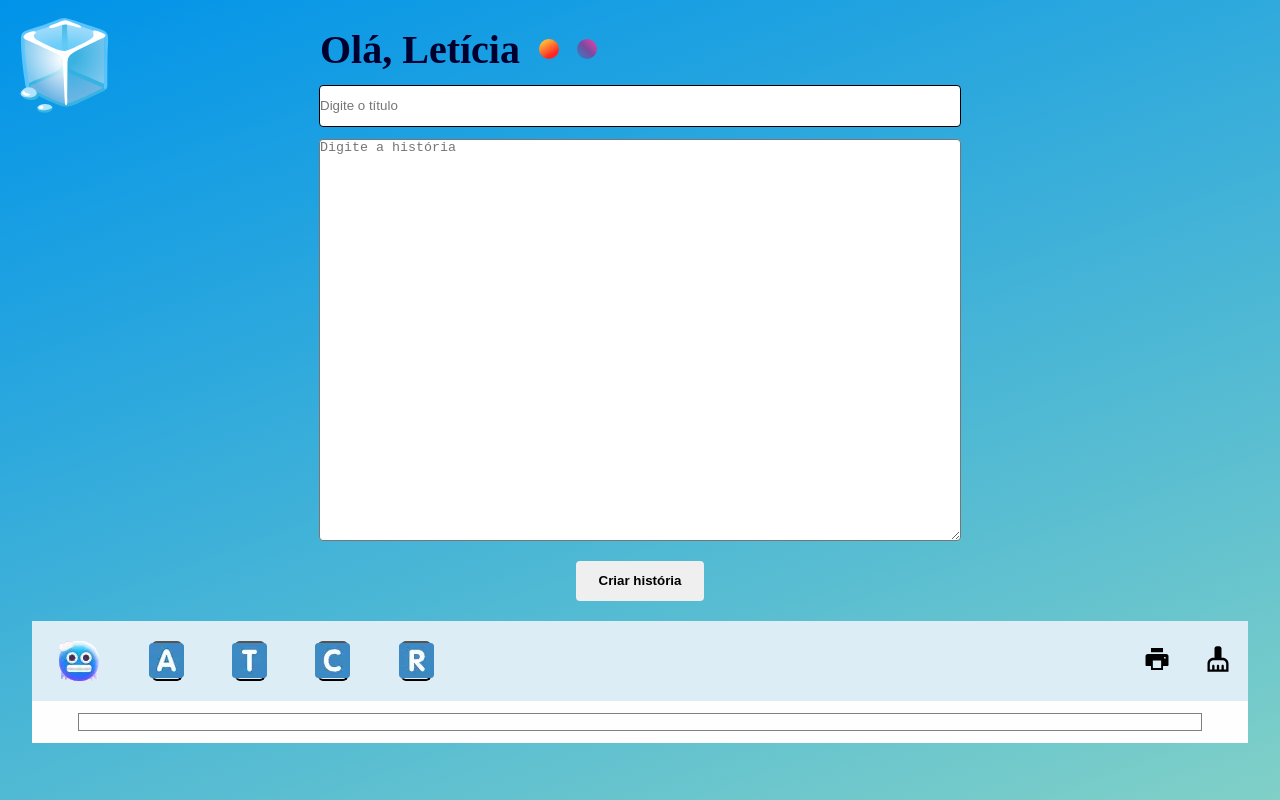
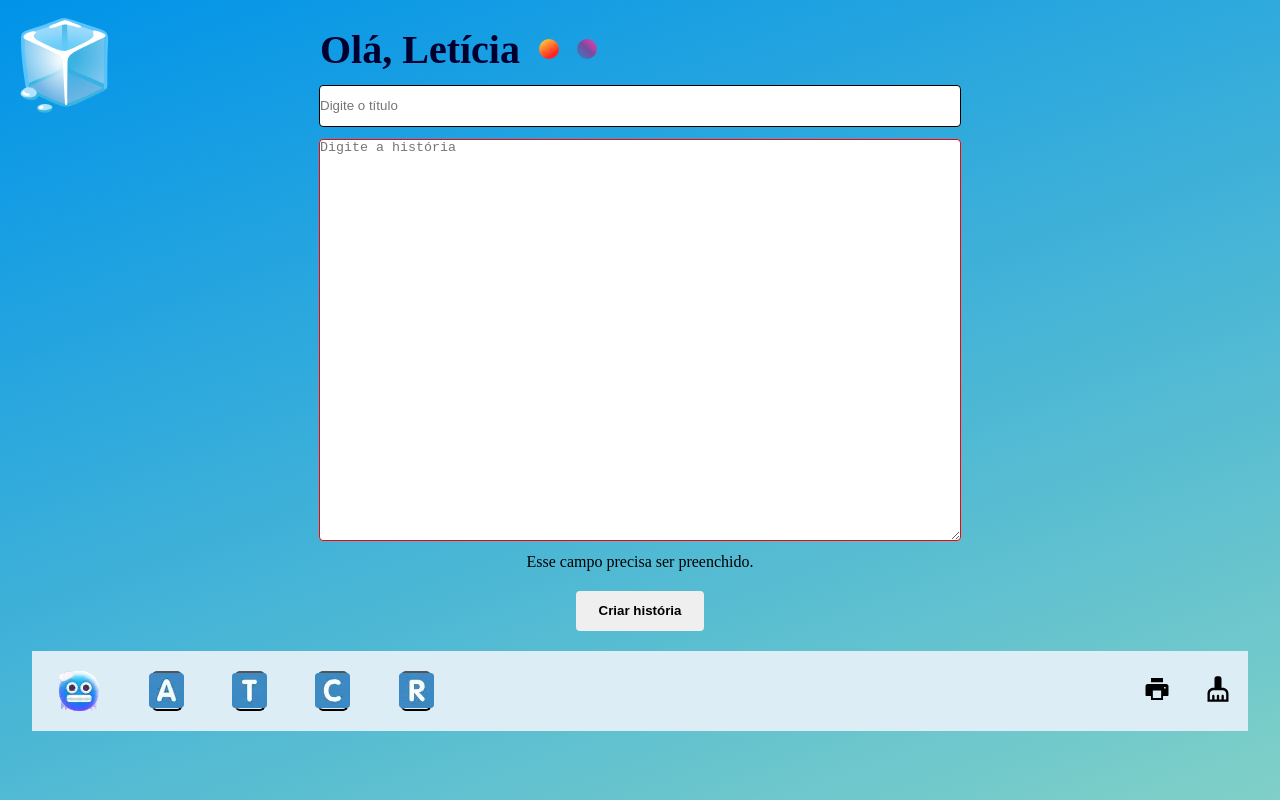
Before and after one commit to FilipeSall/story-teller-print-generator, a React (Vite) app: page / in a window 1280 px wide. Both pictures are taken after a click on the button "Criar história". Built offline with nearby package versions, Linux system fonts and the light colour scheme.

Commit message:
acrescentando mensagem de erro

```diff
--- a/src/App.css
+++ b/src/App.css
@@ -45,7 +45,6 @@
 .theme_cold {
   background-color: #0093E9;
   background-image: linear-gradient(160deg, #0093E9 0%, #80D0C7 100%);
-
 }
 
 .main_container>input {
@@ -84,19 +83,19 @@
   background-color: #fefefe;
 }
 
-.arial_font{
+.arial_font {
   font-family: Arial, Helvetica, sans-serif;
 }
 
-.times_font{
+.times_font {
   font-family: 'Times New Roman', Times, serif;
 }
 
-.courier_font{
+.courier_font {
   font-family: cursive;
 }
 
-.roboto_font{
+.roboto_font {
   font-family: 'Open Sans', sans-serif;
 }
 
@@ -106,14 +105,14 @@
   justify-content: space-between;
 }
 
-.print_container-font--wrapper{
+.print_container-font--wrapper {
   display: flex;
   width: 35%;
   align-items: center;
   justify-content: space-around;
 }
 
-.print_container-button--wrapper{
+.print_container-button--wrapper {
   display: flex;
   width: 10%;
   align-items: center;
@@ -128,7 +127,7 @@
   background-color: #f9d4b7;
 }
 
-.print_container-button{
+.print_container-button {
   border: none;
   width: 100%;
   height: 10vh;
@@ -141,7 +140,7 @@
   animation: showSlowly .5s forwards;
   margin: 12px;
   padding: 8px 14px;
-  border: 1px solid grey;
+  border: 1px solid rgb(82, 82, 82);
 }
 
 .story_text {
@@ -150,6 +149,11 @@
 
 .story_title {
   font-size: 2.7rem;
+}
+
+.error {
+  animation: shake 0.5s ease-in-out;
+  border: 1px solid red;
 }
 
 /* svgs */
@@ -170,6 +174,29 @@
   }
 }
 
+@keyframes shake {
+
+  0%,
+  100% {
+    transform: translateX(0);
+  }
+
+  10%,
+  30%,
+  50%,
+  70%,
+  90% {
+    transform: translateX(-10px);
+  }
+
+  20%,
+  40%,
+  60%,
+  80% {
+    transform: translateX(10px);
+  }
+}
+
 
 @media print {
 
@@ -184,6 +211,7 @@
 
   .print_container {
     border: none;
+    margin-top: 1.5%;
   }
 }
 
@@ -195,7 +223,7 @@
     width: 75%;
   }
 
-  .create_story-btn{
+  .create_story-btn {
     width: 50%;
     margin: 12px;
   }
@@ -204,15 +232,15 @@
     display: none;
   }
 
-  .button_container > button {
+  .button_container>button {
     margin: 0 12px;
   }
 
-  .print_container-font--wrapper{
+  .print_container-font--wrapper {
     width: 50%;
   }
 
-  .print_container-button--wrapper{
+  .print_container-button--wrapper {
     width: 20%;
   }
 }
--- a/src/components/main/Main.tsx
+++ b/src/components/main/Main.tsx
@@ -22,11 +22,14 @@ function App() {
     const [text, setText] = useState<string>('');
     const [title, setTitle] = useState<string>("");
     const [stories, setStories] = useState<Array<{ title: string; text: string }>>([]);
+    const [error, setError] = useState<boolean>(false);
     const { theme, font } = useGlobalContext();
     const divRef = useRef(null);
 
+
     const handleChange = (e: ChangeEvent<HTMLTextAreaElement>) => {
         setText(e.target.value);
+        setError(false);
     }
 
     const titleHandleChange = (e: ChangeEvent<HTMLInputElement>) => {
@@ -34,10 +37,14 @@ function App() {
     }
 
     const createStory = () => {
-        const newStory = { title, text };
-        setStories([...stories, newStory]);
-        setTitle('');
-        setText('');
+        if (text.length > 0) {
+            const newStory = { title, text };
+            setStories([...stories, newStory]);
+            setTitle('');
+            setText('');
+        } else {
+            setError(true);
+        }
     }
 
     const handleCapture = () => {
@@ -66,19 +73,20 @@ function App() {
                 </div>
             </div>
             <input type='text' onChange={titleHandleChange} value={title} placeholder='Digite o título' />
-            <textarea onChange={handleChange} value={text} placeholder='Digite a história' />
+            <textarea onChange={handleChange} value={text} placeholder='Digite a história' className={`${error && 'error'}`} />
+            {error && <p className='error_mensage'>Esse campo precisa ser preenchido.</p>}
             <button onClick={createStory} className='create_story-btn'>Criar história</button>
 
-            <div ref={divRef} className={`print_container ${font === 'arial' && 'arial_font'} ${font === 'times' && 'times_font'} ${font =='courier' && 'courier_font'} ${font === 'roboto' && 'roboto_font'}`}>
+            <div ref={divRef} className={`print_container ${font === 'arial' && 'arial_font'} ${font === 'times' && 'times_font'} ${font == 'courier' && 'courier_font'} ${font === 'roboto' && 'roboto_font'}`}>
                 <div className={`button_container ${theme === 'cold' ? 'button_container-cold' : 'button_container-hot'}`}>
                     {theme === 'cold' ? <div className='print_container-font--wrapper'>
-                        <img src={coldface}/>
+                        <img src={coldface} />
                         <FontBtn text='arial' icon={arialSvg} />
                         <FontBtn text='times' icon={timessvg} />
                         <FontBtn text='courier' icon={courierSvg} />
                         <FontBtn text='roboto' icon={robotoSvg} />
                     </div> : <div className='print_container-font--wrapper'>
-                        <img src={hotface}/>
+                        <img src={hotface} />
                         <FontBtn text='arial' icon={arialaltsvg} />
                         <FontBtn text='times' icon={timesaltsvg} />
                         <FontBtn text='courier' icon={courierAltSvg} />
```
